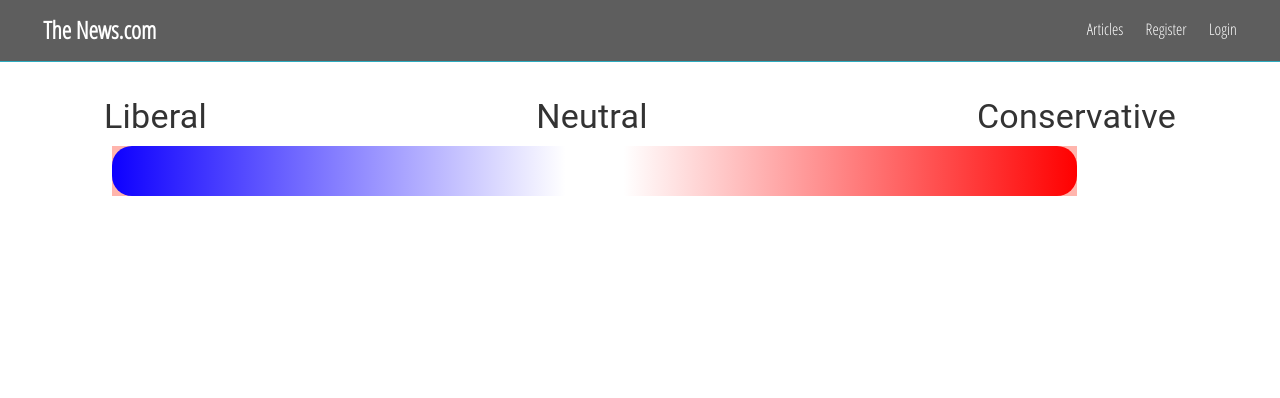
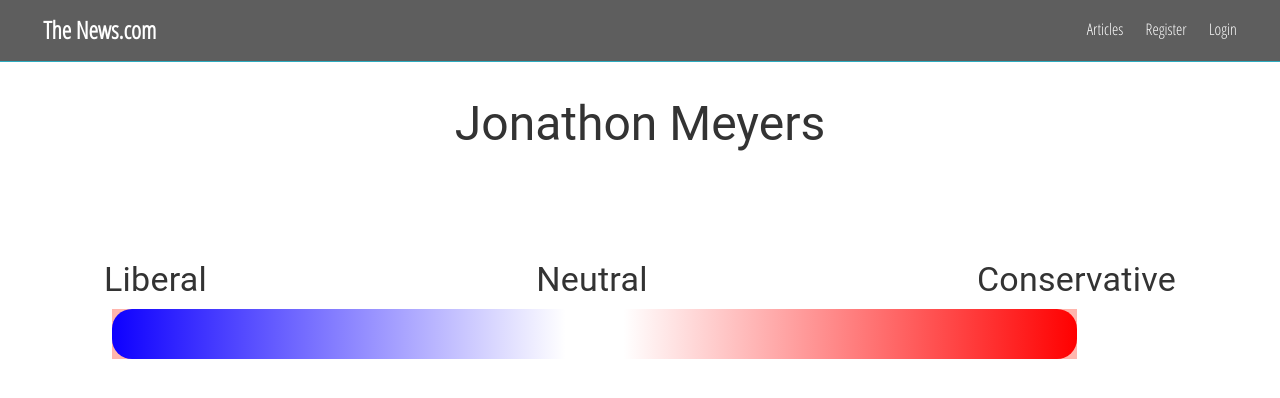
Before and after one commit to jacob-abraham/Sunhacks2019, a React (Create React App) app in the folder front-end/: page /profile in a window 1280 px wide. Shown: the top 398 px of the page. Built offline with nearby package versions, Linux system fonts and the light colour scheme.

Commit message:
added prof

```diff
--- /dev/null
+++ b/front-end/src/components/profile/Header.js
@@ -0,0 +1,19 @@
+import React, { Fragment } from "react";
+import Typography from "@material-ui/core/Typography";
+
+function Header() {
+  return (
+    <Fragment>
+      <div
+        style={{
+          textAlign: "center",
+          paddingBottom: "10%"
+        }}
+      >
+        <Typography variant="h3">Jonathon Meyers</Typography>
+      </div>
+    </Fragment>
+  );
+}
+
+export default Header;
--- a/front-end/src/components/profile/Profile.js
+++ b/front-end/src/components/profile/Profile.js
@@ -1,11 +1,13 @@
 import React from "react";
 import BiasMeter from "./BiasMeter";
+import Header from "./Header";
 import "../../App.css";
 
 function Profile() {
   return (
     <React.Fragment>
       <section className="container">
+        <Header />
         <BiasMeter />
       </section>
     </React.Fragment>
```
